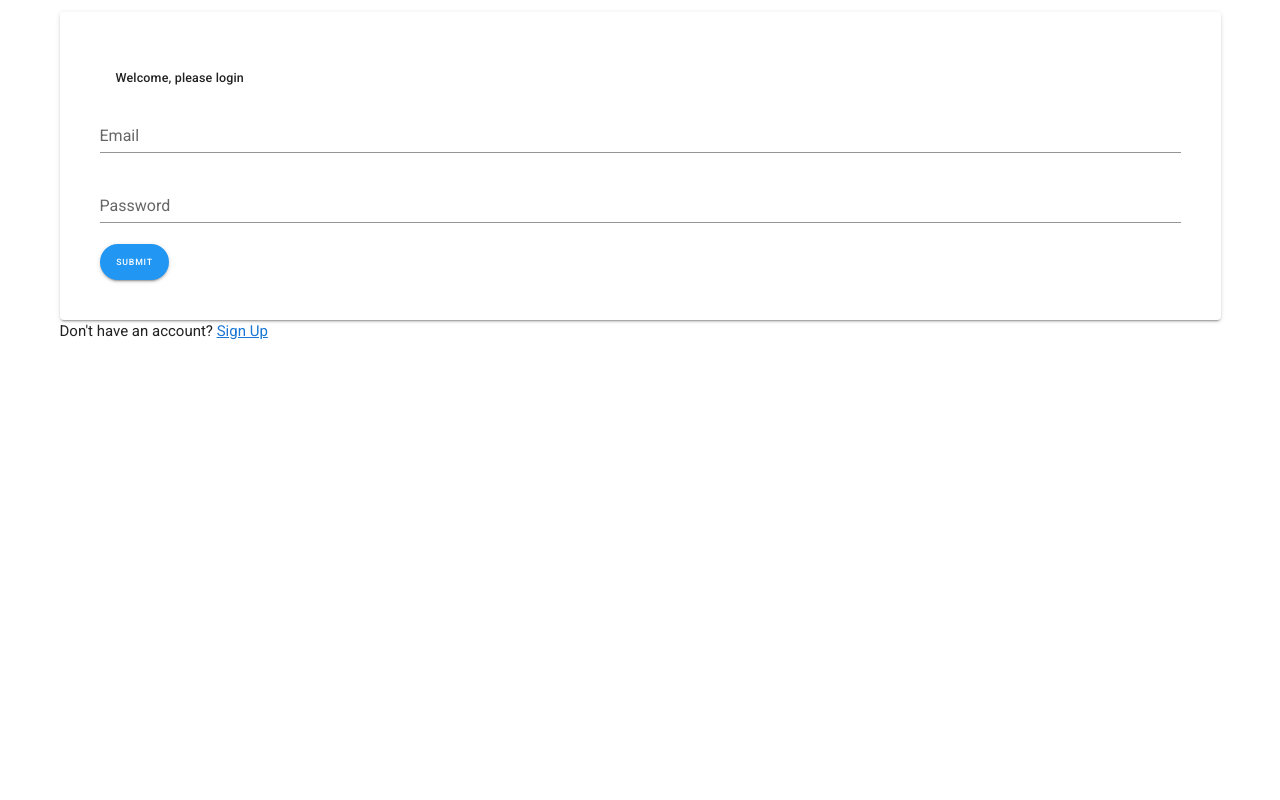
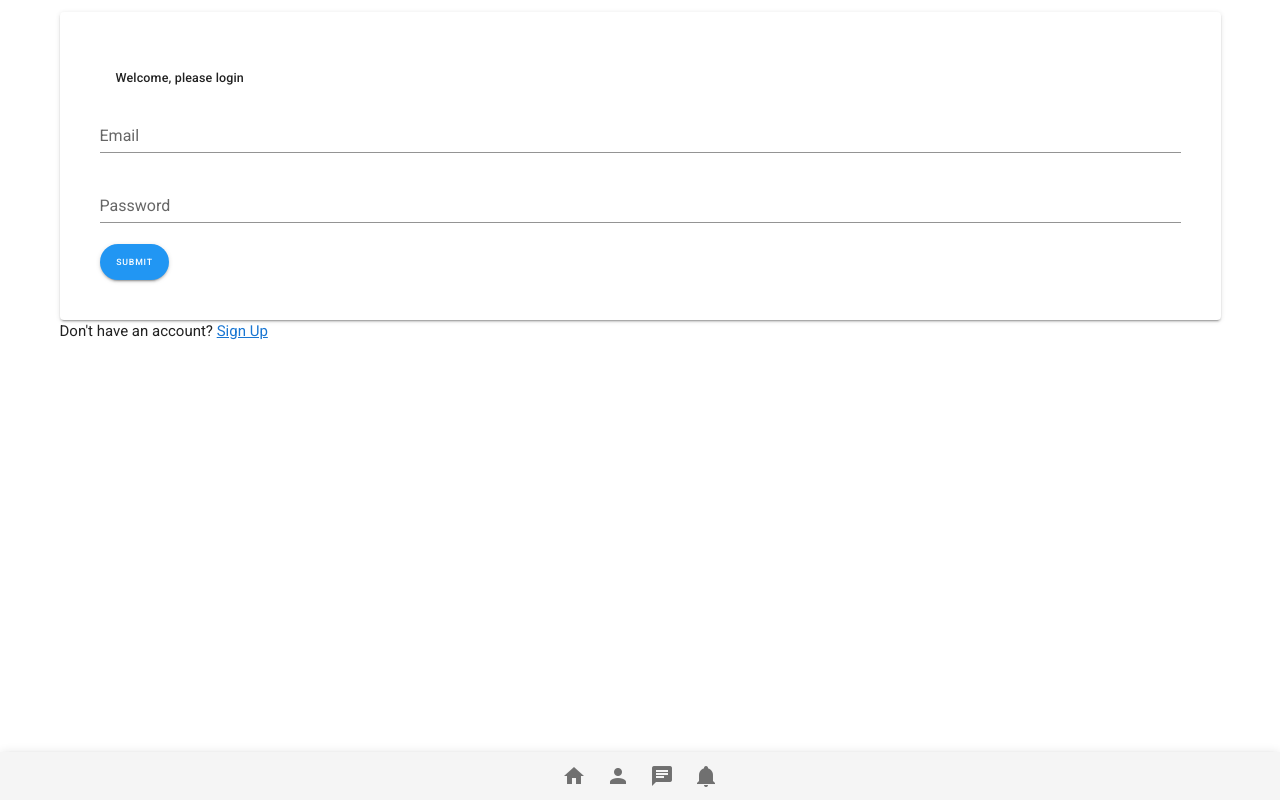
Before and after one commit to iingles/node-social, a Vue app in the folder frontend/: page /login in a window 1280 px wide. Built offline with nearby package versions, Linux system fonts and the light colour scheme.

Commit message:
fixed some layout issues

```diff
--- a/frontend/src/App.vue
+++ b/frontend/src/App.vue
@@ -8,18 +8,21 @@
       :token="authToken"
       ></router-view>
     </v-content>
+    <Footer/>
   </v-app>
 </template>
 
 <script>
 import MainNav from './components/shared/MainNav'
+import Footer from './components/shared/Footer'
 
 export default {
 
   name: 'App',
 
   components: {
-    MainNav
+    MainNav,
+    Footer
   },
 
   data: () => ({
--- /dev/null
+++ b/frontend/src/components/shared/Footer.vue
@@ -0,0 +1,30 @@
+<template>
+    <v-app-bar
+    app
+    bottom
+    fixed
+    dense
+    light
+    >
+    <v-spacer></v-spacer>
+    <div class="d-flex align-center bottom-nav">
+        <router-link to="/feed"><v-icon>mdi-home</v-icon></router-link>
+        <router-link to="/profile"><v-icon>mdi-account</v-icon></router-link>
+        <router-link to="/messages"><v-icon>mdi-message-text</v-icon></router-link>
+        <router-link to="/feed"><v-icon>mdi-bell</v-icon></router-link>
+    </div>
+    <v-spacer></v-spacer>
+    </v-app-bar>
+</template>
+
+<script>
+export default {
+}
+</script>
+
+<style scoped>
+    .bottom-nav a {
+        margin: 0 1rem;
+        text-decoration: none;
+    }
+</style>
--- a/frontend/src/components/shared/MainNav.vue
+++ b/frontend/src/components/shared/MainNav.vue
@@ -2,18 +2,10 @@
     <v-app-bar
       app
       fixed
-      dense
-      collapse-on-scroll
-      color="primary"
-      dark
+      light
       class="main-nav"
     >
       <v-spacer></v-spacer>
-      <div class="d-flex align-center">
-        <router-link to="/feed"><v-icon>mdi-home</v-icon></router-link>
-        <router-link to="/profile"><v-icon>mdi-account</v-icon></router-link>
-      </div>
-
       <v-form id="main-search" method="POST">
         <v-text-field
           prepend-inner-icon="mdi-magnify"
@@ -27,19 +19,15 @@
         >
         </v-text-field>
       </v-form>
-
-      <div class="d-flex justify-space-between align-center">
-        <router-link to="/feed"><v-icon>mdi-bell</v-icon></router-link>
-      </div>
       <v-spacer></v-spacer>
       <v-menu>
         <template v-slot:activator="{ on }">
           <v-btn
-          dark
+          light
           icon
           v-on="on"
           >
-            <v-icon>mdi-dots-vertical</v-icon>
+            <v-icon>mdi-menu</v-icon>
           </v-btn>
         </template>
         <TopRightMenu
@@ -67,7 +55,7 @@ export default {
   }
 
   #main-search {
-      margin: 0 3rem;
+      margin: 1rem 3rem;
   }
 
 </style>
--- a/frontend/src/views/Feed.vue
+++ b/frontend/src/views/Feed.vue
@@ -1,8 +1,9 @@
 <template>
   <div>
     <v-content>
-      <v-row>
-        <v-col class="sm-12 md-3 lg-3">
+      <v-spacer></v-spacer>
+      <v-row class="d-flex justify-center">
+        <v-col cols="12" xs="12" sm="12" md="3" lg="2" class="order-xs-3 order-sm-3 order-md-2 order-lg-1">
           <section>
             <!-- Left Column -->
             <h1>Recent Media</h1>
@@ -16,12 +17,13 @@
             </template>
            </section>
         </v-col>
-        <v-col class="sm-12 md-6 lg-6">
+        <v-col cols="12" xs="12" md="7" sm="12" lg="5" class="order-xs-1 order-sm-1 order-md-1 order-lg-2">
           <!-- Middle column -->
           <v-btn @click="singlePostModal=true">new post</v-btn>
           <template v-if="posts">
             <v-card class="post"
             outlined
+            tile
             ripple
             v-for="post in posts"
             :key="post._id">
@@ -36,13 +38,14 @@
             <h1>You don't have anything in your feed.</h1>
           </template>
         </v-col>
-        <v-col class="sm-12 md-3 lg-3">
+        <v-col cols="12" xs="12" sm="12" md="12" lg="2" class="order-xs-2 order-sm-2 order-md-2 order-lg-3">
           <section>
           <!-- Right Column -->
           <h1>Recommended</h1>
           </section>
         </v-col>
       </v-row>
+      <v-spacer></v-spacer>
     </v-content>
       <PostModal
         :dialog="this.singlePostModal"
```
